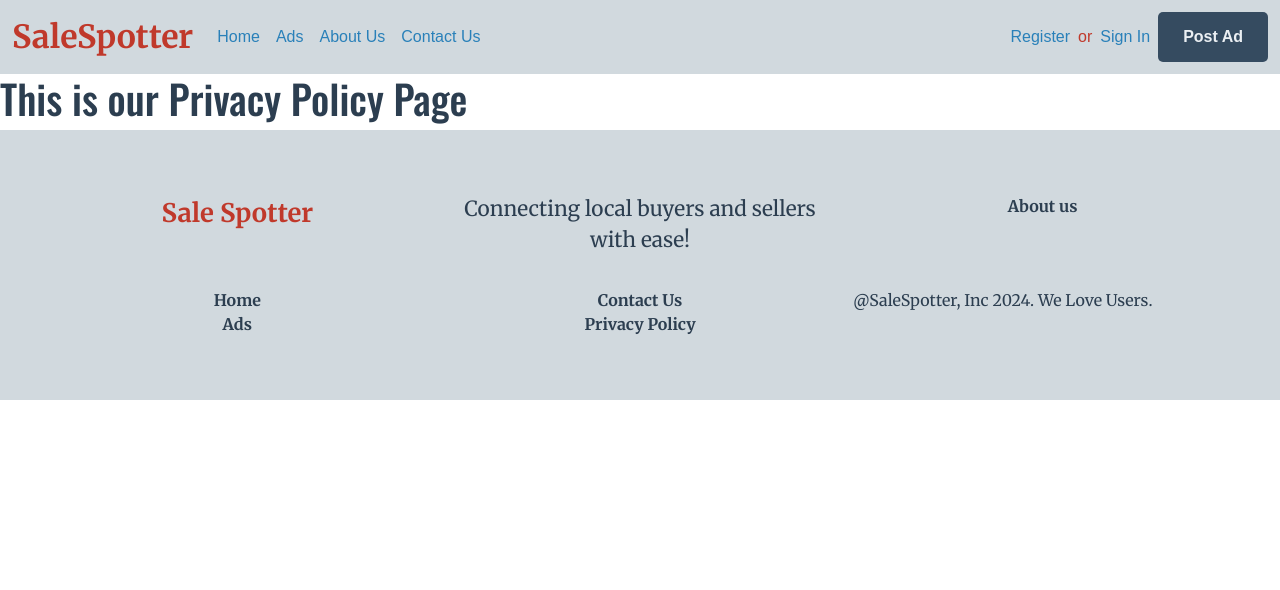
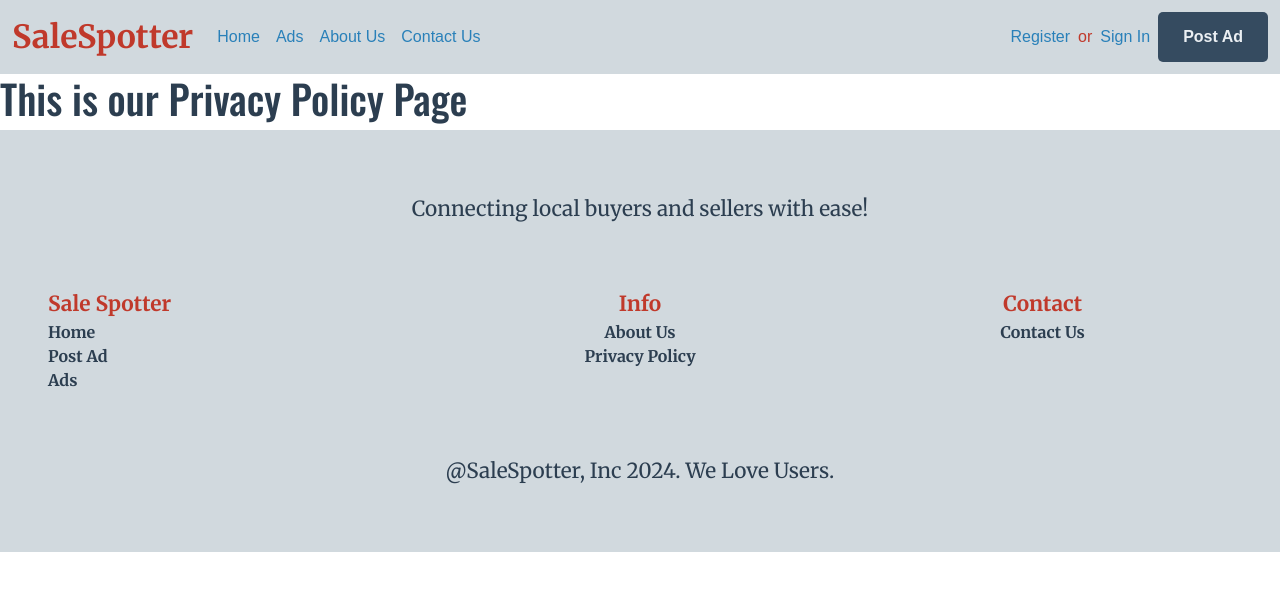
Before and after one commit to VivekGupta1999/salespotter-frontend, a React (Create React App) app: page /privacy-policy in a window 1280 px wide. Shown: the top 590 px of the page. Built offline with nearby package versions, Linux system fonts and the light colour scheme.

Commit message:
made visual changes to the footer

```diff
--- a/src/assets/Footer.css
+++ b/src/assets/Footer.css
@@ -6,7 +6,7 @@
 
 .my-brand, .my-brand:visited{
         color:var(--accent-color);
-        font-size:var(--font-size-large);
+        font-size:var(--font-size-medium);
         font-weight: bold;
         text-decoration: none;
 }
--- a/src/components/Footer.tsx
+++ b/src/components/Footer.tsx
@@ -5,25 +5,33 @@ const Footer = () =>{
     return (
 
             <Container fluid className="footer p-5">
-                <Row className='justify-content-center py-3'>
-                    <Col className='text-center'><Link to="/" className="my-brand">Sale Spotter</Link></Col>
+                <Row className='py-3'>
                     <Col className="company-tag text-center">Connecting local buyers and sellers with ease!</Col>
-                    <Col className='text-center d-none d-lg-block'><Link to="/about-us" className="page-links">About us</Link></Col>
                 </Row>
 
-                <Row className='py-3'>
-                    <Col className='text-center'>
+                <Row className='py-5'>
+                    <Col>
+                            <Row><Link to="/" className="my-brand">Sale Spotter</Link></Row>
                             <Row><Link to="/" className="page-links">Home</Link></Row>
+                            <Row><Link to="/post-ad" className="page-links">Post Ad</Link></Row>
                             <Row><Link to="/ads" className="page-links">Ads</Link></Row>
-                            {/* <Row><Link to="/post-ad" className="page-links">Post Ad</Link></Row> */}
-
 
                     </Col>
                     <Col className='text-center'>
-                            <Row><Link to="/contact-us" className="page-links">Contact Us</Link></Row>
+                            <text className="my-brand">Info</text>
+
+                            <Row><Link to="/about-us" className="page-links">About Us</Link></Row>
                             <Row><Link to="/privacy-policy" className="page-links">Privacy Policy</Link></Row>
                     </Col>
-                    <Col>@SaleSpotter, Inc 2024. We Love Users.</Col>
+                    <Col className='text-center'>
+                            <text className="my-brand">Contact</text>
+                            <Row><Link to="/contact-us" className="page-links">Contact Us</Link></Row>
+                    </Col>
+
+                </Row>
+                <Row>
+                <Col className='text-center py-3 company-tag'>@SaleSpotter, Inc 2024. We Love Users.</Col>
+
                 </Row>
             </Container>
 
```
